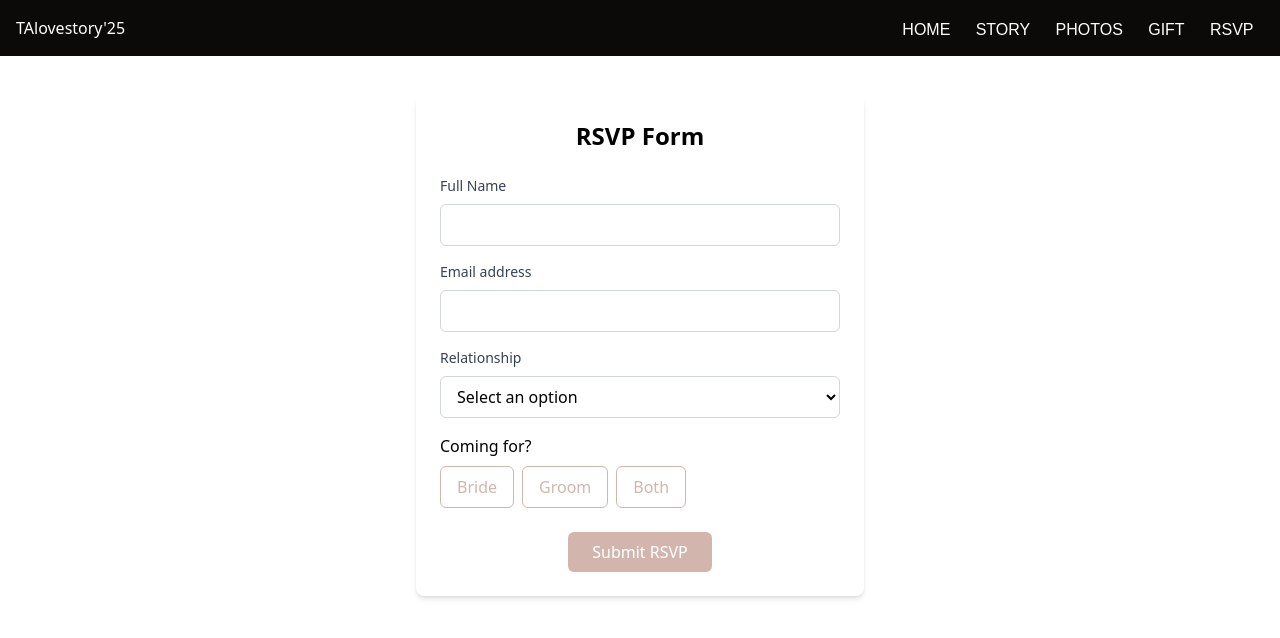
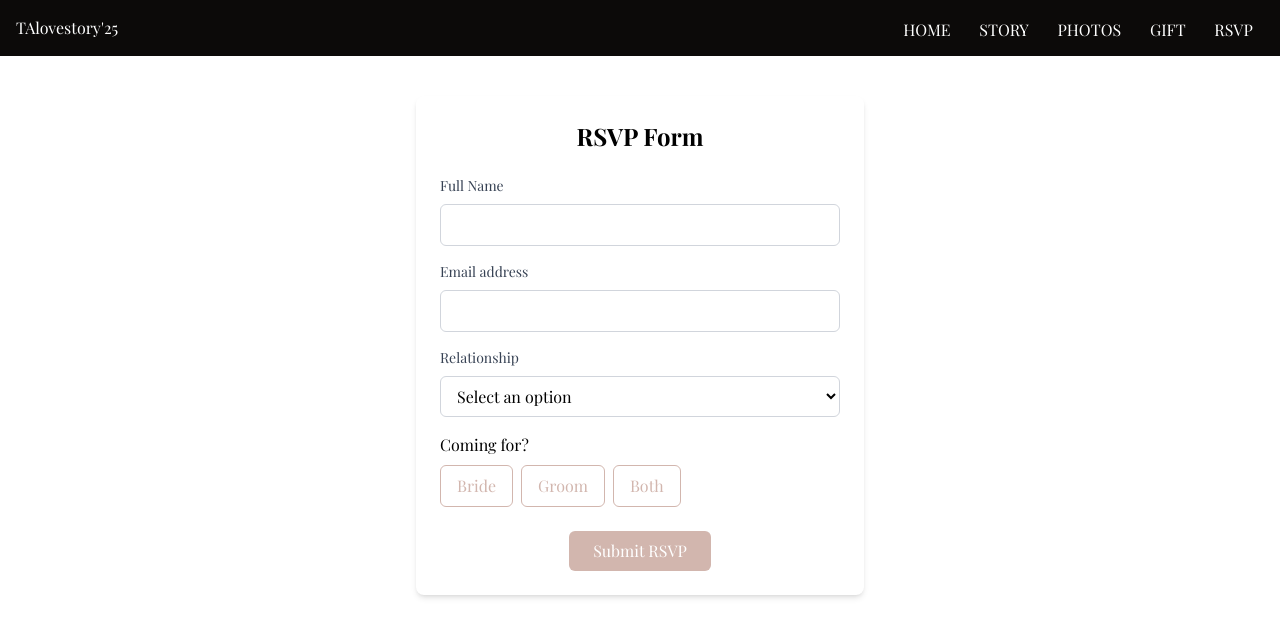
Before and after one commit to thianah/taapp, a React (Vite) app: page /rsvp in a window 1280 px wide. Shown: the top 638 px of the page. Built offline with nearby package versions, Linux system fonts and the light colour scheme.

Commit message:
add font

```diff
--- a/index.html
+++ b/index.html
@@ -4,6 +4,12 @@
     <meta charset="UTF-8" />
     <meta name="viewport" content="width=device-width, initial-scale=1.0" />
     <title>My wedding website</title>
+    <link rel="preconnect" href="https://fonts.googleapis.com" />
+    <link rel="preconnect" href="https://fonts.gstatic.com" crossorigin />
+    <link
+      href="https://fonts.googleapis.com/css2?family=Playfair+Display:wght@400;600;700&family=Dancing+Script&display=swap"
+      rel="stylesheet"
+    />
   </head>
   <body>
     <!-- ✅ Netlify hidden form -->
--- a/src/components/Rsvp.jsx
+++ b/src/components/Rsvp.jsx
@@ -14,10 +14,8 @@ const Rsvp = () => {
           data-netlify-honeypot="bot-field"
           className="max-w-md mx-auto mt-10 p-6 bg-white rounded-lg shadow-md"
         >
-          {/* Hidden input for Netlify form name */}
           <input type="hidden" name="form-name" value="rsvp" />
 
-          {/* Honeypot field */}
           <p hidden>
             <label>
               Don’t fill this out: <input name="bot-field" />
@@ -72,8 +70,8 @@ const Rsvp = () => {
               className="w-full px-3 py-2 border border-gray-300 rounded-md focus:outline-none focus:ring-2 focus:ring-[#d2b6ae]"
             >
               <option value="">Select an option</option>
-              <option value="Bride friend">Bride friend</option>
-              <option value="Groom friend">Groom friend</option>
+              <option value="Bride friend">Bride's friend</option>
+              <option value="Groom friend">Groom's friend</option>
               <option value="Family">Family</option>
               <option value="Other">Other</option>
             </select>
--- a/src/components/home.jsx
+++ b/src/components/home.jsx
@@ -25,11 +25,15 @@ function Home() {
   const [timeLeft, setTimeLeft] = useState({});
 
   useEffect(() => {
-    images.forEach((src) => {
+    const preload = (src) => {
       const img = new Image();
       img.src = src;
-    });
-  }, []);
+    };
+
+    preload(images[currentImage]);
+    preload(images[(currentImage + 1) % images.length]);
+  }, [currentImage]);
+
 
   // Slideshow effect
   useEffect(() => {
--- a/src/components/photos.jsx
+++ b/src/components/photos.jsx
@@ -49,22 +49,16 @@ function Photo() {
   return (
     <main>
       <div id="photo" className="px-4 bg-black py-8">
-        <h1 className="text-4xl font-extrabold text-[#d2b6ae] mb-2 text-center tracking-wide drop-shadow">
-          Our Pictures
-        </h1>
-        <p className="text-lg text-gray-700 mb-8 text-center">
-          A collection of our favorite Pictures.
-        </p>
-        <div className="grid grid-cols-1 sm:grid-cols-2 md:grid-cols-3 gap-6">
+        <div className="grid grid-cols-1 sm:grid-cols-2 md:grid-cols-3 gap-4">
           {images.map((image, index) => (
             <div
               key={index}
-              className="w-full flex items-center justify-center bg-white rounded shadow-lg p-2"
+              className="relative w-full aspect-square overflow-hidden rounded-lg shadow-md group"
             >
               <ImageWithLoader
                 src={image}
                 alt={`Wedding photo ${index + 1}`}
-                className="w-full max-h-80 object-contain rounded"
+                className="w-full h-full object-cover transition-transform duration-300 group-hover:scale-105"
               />
             </div>
           ))}
--- a/src/index.css
+++ b/src/index.css
@@ -1,4 +1,13 @@
 @import "tailwindcss";
+
+:root {
+  --heading-font: 'Playfair Display', serif;
+  --accent-font: 'Dancing Script', cursive;
+}
+
+body {
+  font-family: var(--heading-font);
+}
 
 .home h1 {
   margin-bottom: 80px;
@@ -189,7 +198,7 @@
 /* Media query for larger screens (desktops/laptops) */
 @media (min-width: 769px) {
   .sidebar {
-    font-family: Arial, Helvetica, sans-serif;
+    /* font-family:  'Playfair Display', serif; */
     font-weight: 50;
     font-size: 1rem;
     color: white;
--- a/vite.config.js
+++ b/vite.config.js
@@ -12,7 +12,8 @@ export default defineConfig({
   // base: '/Tope-adenike/',
   server: {
     allowedHosts: [
-      '113625b59f27.ngrok-free.app'
+      '113625b59f27.ngrok-free.app',
+      'd8396997d3e2.ngrok-free.app'
     ]
   }
 })
```
